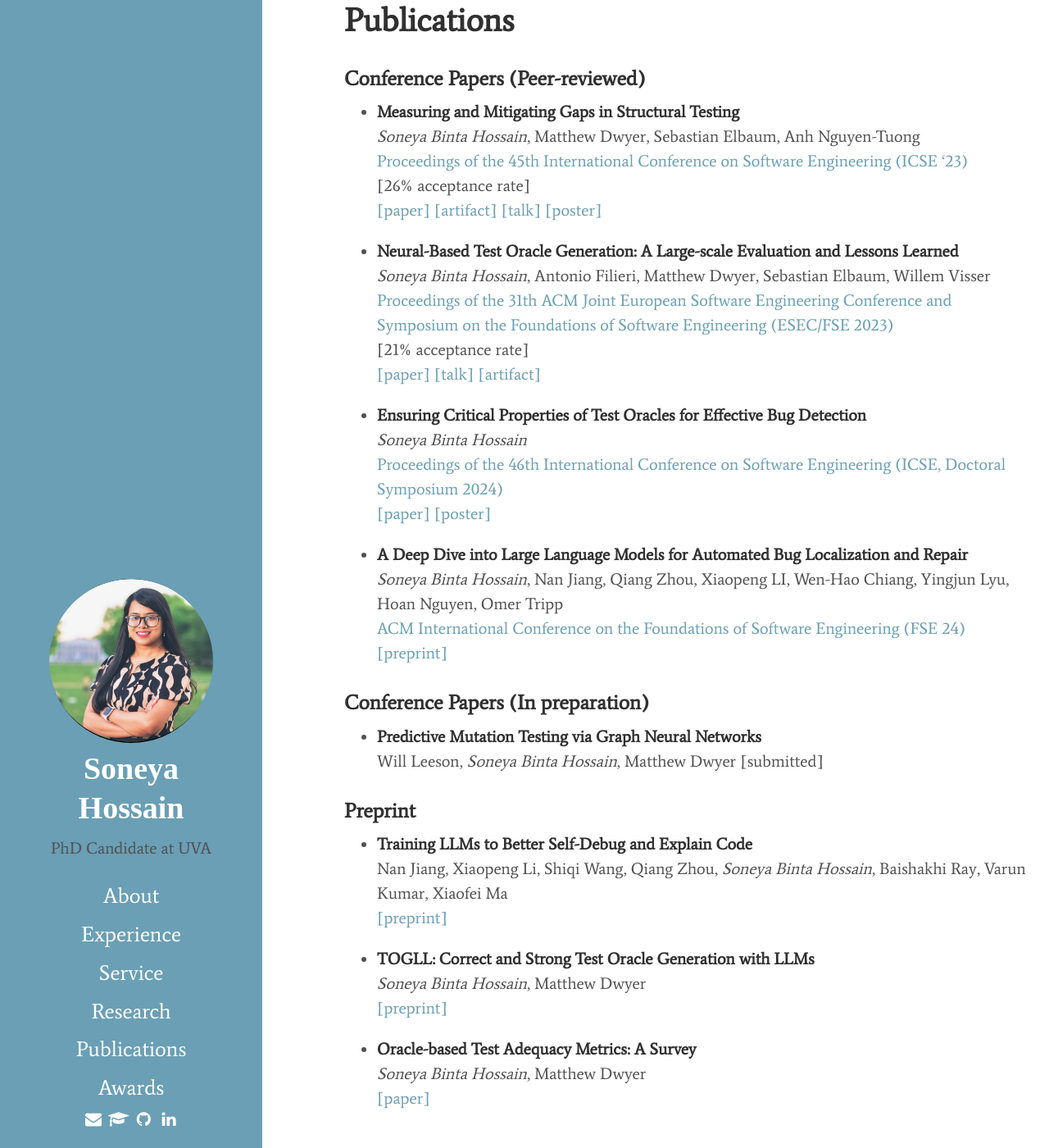
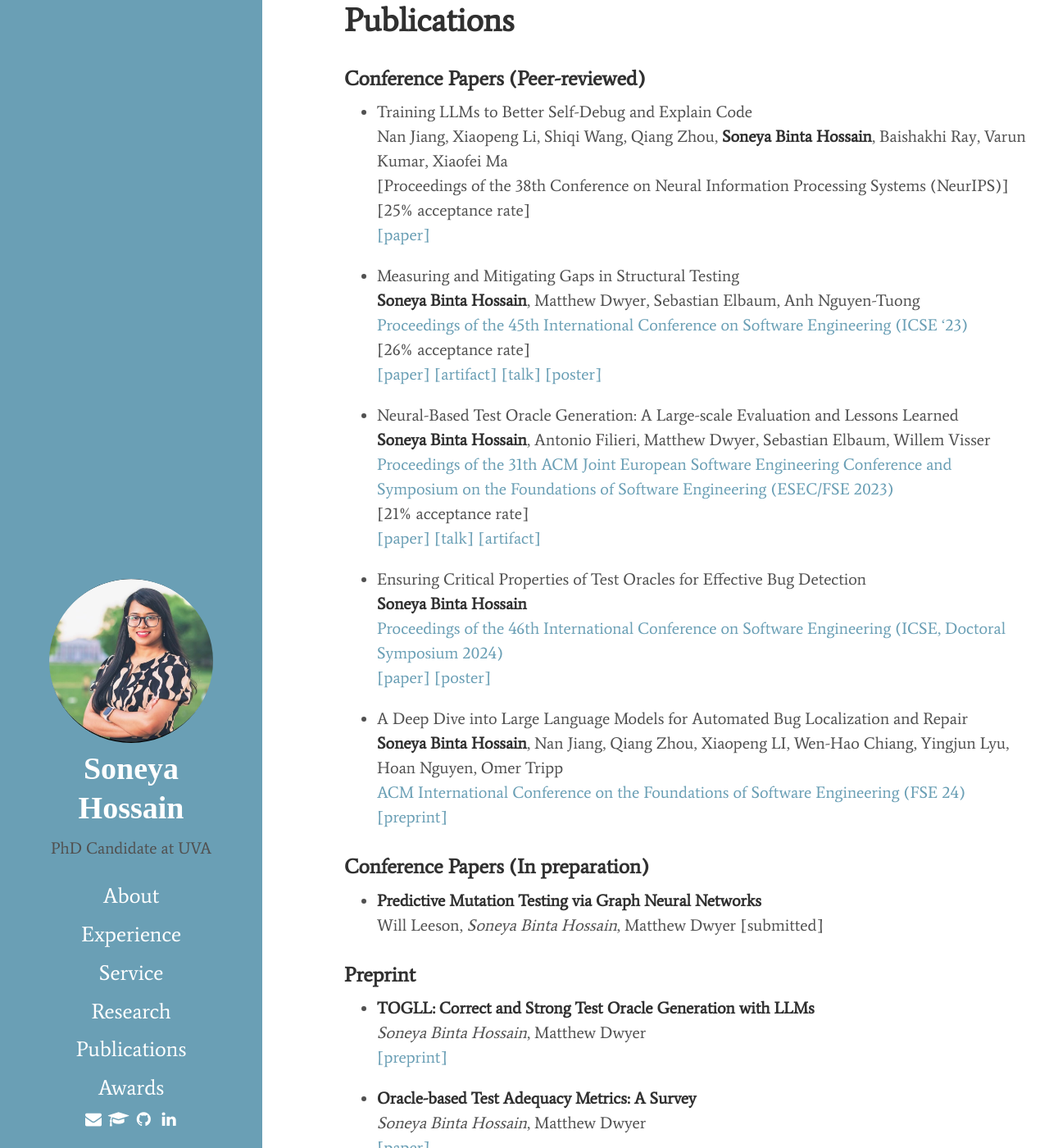
Before and after one commit to soneyahossain/soneyahossain.github.io, a Jekyll site: the page built from publications.md, in a window 1280 px wide and 1400 px high. Shown: the whole window at 82% size. Built offline with Jekyll 4.4.1, drawn with Linux system fonts in a browser that asks for light colours; cached includes are drawn as plain includes.

Commit message:
publication

```diff
--- a/publications.md
+++ b/publications.md
@@ -6,27 +6,36 @@ title: Publications
 
 ### Conference Papers (Peer-reviewed)
 
-* **Measuring and Mitigating Gaps in Structural Testing** <br />
-  *Soneya Binta Hossain*, Matthew Dwyer, Sebastian Elbaum, Anh Nguyen-Tuong <br />
+
+* Training LLMs to Better Self-Debug and Explain Code <br />
+  Nan Jiang, Xiaopeng Li, Shiqi Wang, Qiang Zhou, **Soneya Binta Hossain**, Baishakhi Ray, Varun Kumar, Xiaofei Ma <br />
+  [Proceedings of the 38th Conference on Neural Information Processing Systems (NeurIPS)]
+  [25% acceptance rate]<br />
+  [\[paper\]](https://arxiv.org/pdf/2405.18649)
+
+
+
+* Measuring and Mitigating Gaps in Structural Testing <br />
+  **Soneya Binta Hossain**, Matthew Dwyer, Sebastian Elbaum, Anh Nguyen-Tuong <br />
   [Proceedings of the 45th International Conference on Software Engineering (ICSE '23)](https://conf.researchr.org/details/icse-2023/icse-2023-technical-track/131/Measuring-and-Mitigating-Gaps-in-Structural-Testing) <br />
   [26% acceptance rate]<br />
   [\[paper\]](https://scholar.google.com/citations?view_op=view_citation&hl=en&user=xDDfwB8AAAAJ&citation_for_view=xDDfwB8AAAAJ:IjCSPb-OGe4C) [\[artifact\]](https://github.com/soneyahossain/hcc-gap-recommender/tree/main) [\[talk\]]({{'/'|relative_url}}assets/presentations/ICSE-2023-talk.pdf) [\[poster\]]({{'/'|relative_url}}assets/presentations/ICSE2023_poster_soneya.pdf)
 
-* **Neural-Based Test Oracle Generation: A Large-scale Evaluation and Lessons Learned** <br />
-  *Soneya Binta Hossain*, Antonio Filieri, Matthew Dwyer, Sebastian Elbaum, Willem Visser  <br />
+* Neural-Based Test Oracle Generation: A Large-scale Evaluation and Lessons Learned <br />
+  **Soneya Binta Hossain**, Antonio Filieri, Matthew Dwyer, Sebastian Elbaum, Willem Visser  <br />
   [Proceedings of the 31th ACM Joint European Software Engineering Conference and Symposium on the Foundations of Software Engineering (ESEC/FSE 2023)](https://2023.esec-fse.org/details/fse-2023-research-papers/24/Neural-Based-Test-Oracle-Generation-A-Large-scale-Evaluation-and-Lessons-Learned)  <br />
   [21% acceptance rate]<br />
   [\[paper\]](https://dl.acm.org/doi/abs/10.1145/3611643.3616265) [\[talk\]]({{'/'|relative_url}}assets/presentations/FSE-2023-talk.pdf) [\[artifact\]](https://doi.org/10.6084/m9.figshare.21973091.v4)
 
 
-* **Ensuring Critical Properties of Test Oracles for Effective Bug Detection** <br/>
-  *Soneya Binta Hossain* <br />
+* Ensuring Critical Properties of Test Oracles for Effective Bug Detection <br/>
+  **Soneya Binta Hossain** <br />
   [Proceedings of the 46th International Conference on Software Engineering (ICSE, Doctoral Symposium 2024)](https://conf.researchr.org/details/icse-2024/icse-2024-doctoral-symposium/11/Ensuring-Critical-Properties-of-Test-Oracles-for-Effective-Bug-Detection)<br/>
   [\[paper\]](https://dl.acm.org/doi/10.1145/3639478.3639791) [\[poster\]]({{'/'|relative_url}}assets/presentations/ICSE-DS-24-Soneya-A0-28.pdf)
 
 
-* **A Deep Dive into Large Language Models for Automated Bug Localization and Repair** <br />
-  *Soneya Binta Hossain*, Nan Jiang, Qiang Zhou, Xiaopeng LI, Wen-Hao Chiang, Yingjun Lyu, Hoan Nguyen, Omer Tripp <br />
+* A Deep Dive into Large Language Models for Automated Bug Localization and Repair <br />
+  **Soneya Binta Hossain**, Nan Jiang, Qiang Zhou, Xiaopeng LI, Wen-Hao Chiang, Yingjun Lyu, Hoan Nguyen, Omer Tripp <br />
   [ACM International Conference on the Foundations of Software Engineering (FSE 24)](https://2024.esec-fse.org/details/fse-2024-research-papers/17/A-Deep-Dive-into-Large-Language-Models-for-Automated-Bug-Localization-and-Repair)<br/>
    [\[preprint\]](https://doi.org/10.48550/arXiv.2404.11595)
 
@@ -41,9 +50,6 @@ title: Publications
 
 ### Preprint
 
-* **Training LLMs to Better Self-Debug and Explain Code** <br />
-  Nan Jiang, Xiaopeng Li, Shiqi Wang, Qiang Zhou, *Soneya Binta Hossain*, Baishakhi Ray, Varun Kumar, Xiaofei Ma <br />
-  [\[preprint\]](https://arxiv.org/pdf/2405.18649)
 
 * **TOGLL: Correct and Strong Test Oracle Generation with LLMs** <br />
   *Soneya Binta Hossain*, Matthew Dwyer <br />
```
